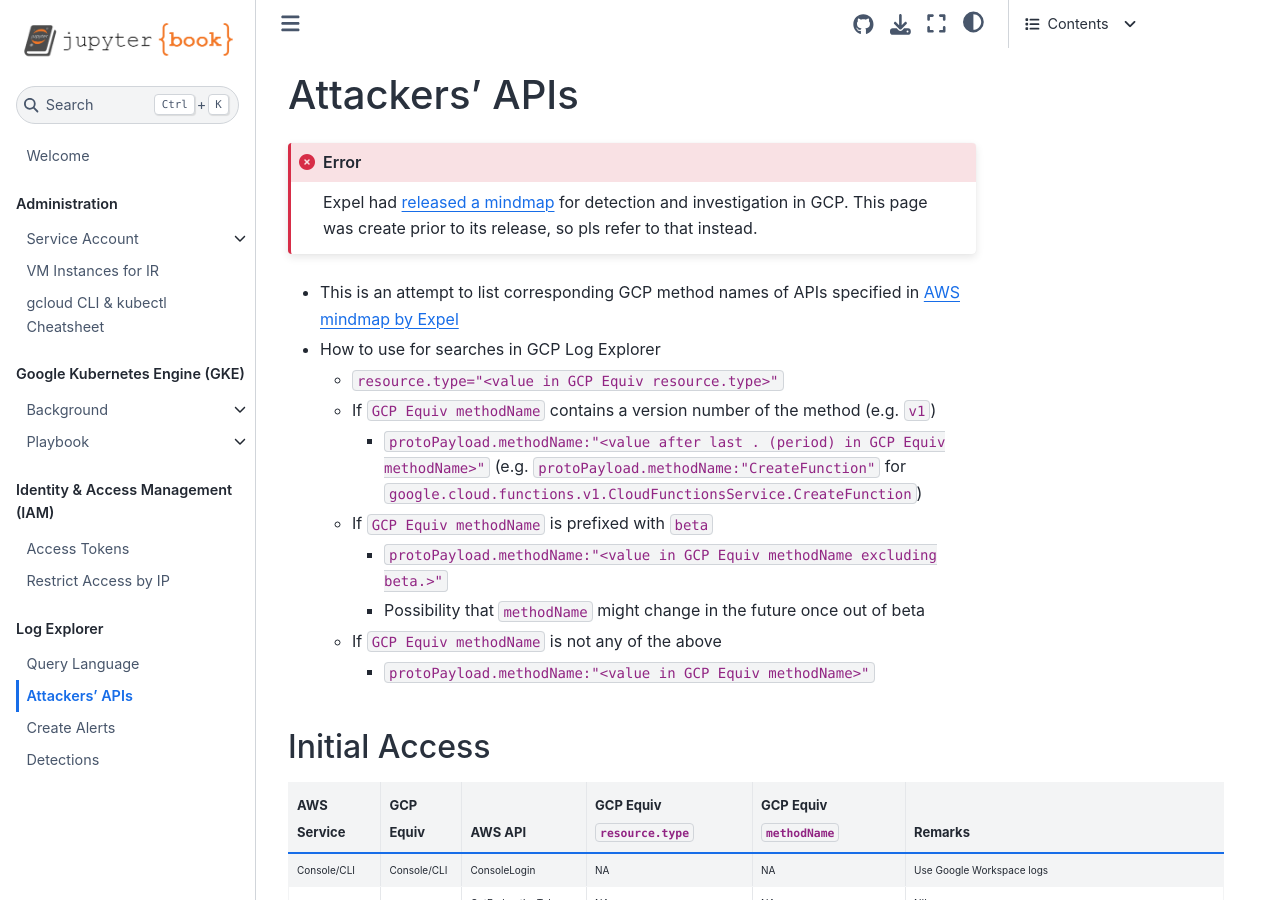
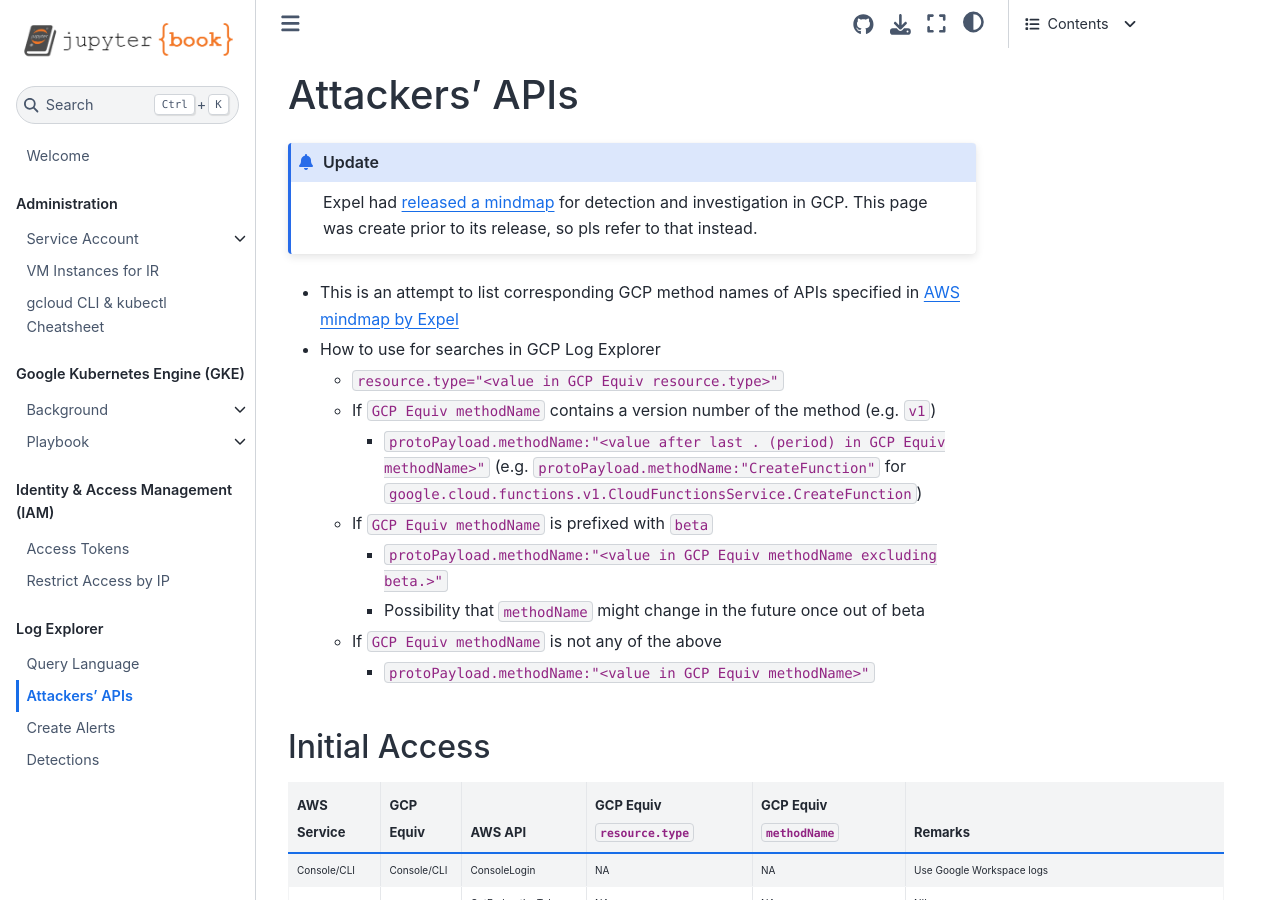
Before and after one commit to Silv3rHorn/GCP-IR-Notes, a Jupyter Book: the page built from log_explorer/attacker_apis.md, in a window 1280 px wide and 900 px high. Built offline with Jupyter Book 1.0.4 settings and Sphinx 7.4.7 and the Sphinx Book theme 1.1.4, drawn with Linux system fonts in a browser that asks for light colours; pages that are not in the unit, such as notebooks, are missing from menus.

Commit message:
Updated message in attacker_apis.md

`````diff
--- a/log_explorer/attacker_apis.md
+++ b/log_explorer/attacker_apis.md
@@ -1,6 +1,6 @@
 # Attackers' APIs
 
-````{error}
+```{admonition} Update
 Expel had [released a mindmap](https://twitter.com/jhencinski/status/1555596252968112134) for detection and investigation in GCP. This page was create prior to its release, so pls refer to that instead.
 ````
 
`````
